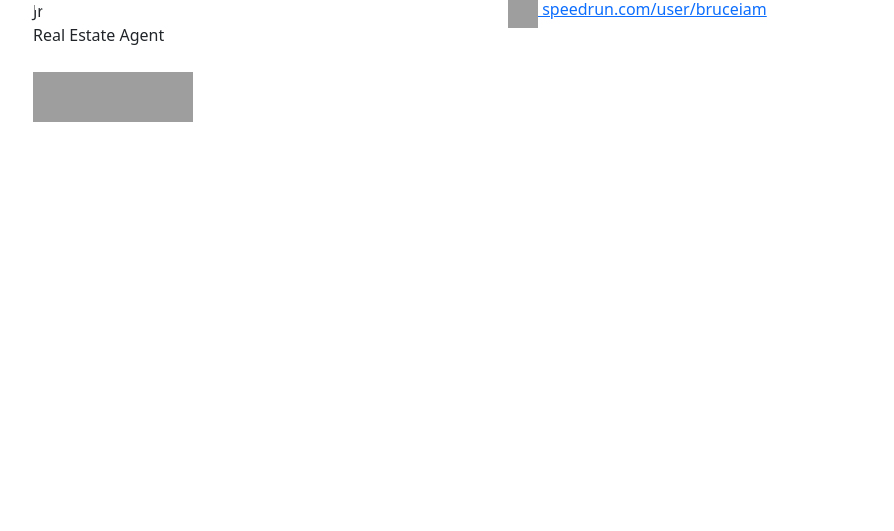
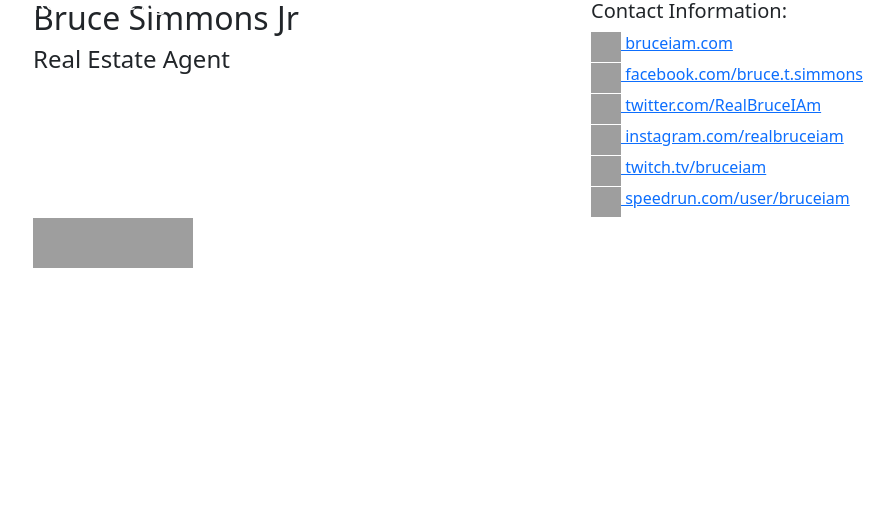
Before and after one commit to Catikia/bruceiamWebProject, a Django app: template templates/example.html in a window 1280 px wide. Shown: the part 126-657 px from the top of the page, without its empty margins (49-943 px from the left). Run offline with Django 3.2, Linux system fonts and the light colour scheme; the template is opened without the code that fills it, so the values that code supplies are empty; grey boxes are pictures that could not be loaded.

Commit message:
corrected divs and order for design on footer.html

```diff
--- a/templates/footer.html
+++ b/templates/footer.html
@@ -6,56 +6,64 @@
           <a class="section-anchor" id="contact"></a>
           <br>
           <div class="row contact"> <!-- Start row for contact area -->
+            <div class="col-12"> <!-- Start column size 12 -->
+              {% load static %}
+                  <img src="{% static 'bruceiamWebProject/media/myhomegroup-clearbg-blackgray-315-100.png' %}" alt="My Home Group" width="315" height="100" class="d-inline-block align-text-top"/>
 
-            <div class="col-sm-5"> <!-- Start column size 5 / 4 -->
-              {% load static %}
-              <img src="{% static 'bruceiamWebProject/media/myhomegroup-clearbg-blackgray-315-100.png' %}" alt="My Home Group" width="315" height="100" class="d-inline-block align-text-top"/>
-              Bruce Simmons Jr
-              <div class="navbar-brand2" id="brand2">Real Estate Agent</div>
-              <br>
-              {% load static %}
-                <img src="{% static 'bruceiamWebProject/media/mls-eho-black-160-50.png' %}" alt="Realtor - Multiple Listing Service - Equal Housing Opportunity" width="160" height="50" class="d-inline-block align-text-top"/>
-              <!--  <h4>Contact: Cat</h4>-->
-            </div><!-- End column size 5 -->
+          </div> <!-- End Row -->
+          <div class="row"> <!-- Start row for bottom logo -->
 
-            <div class="col-sm-7" id="socials"> <!-- Start column size 7 / 8 -->
-                <h4>Contact Information:</h4>
+            <div class="col-md-6"> <!-- Start column size 4 -->
+                <h2>Bruce Simmons Jr</h2>
+                <h4>Real Estate Agent</h4>
+            </div><!-- End column size 4 -->
+
+
+            <div class="col-md-6" id="socials"> <!-- Start column size 7 / 8 -->
+                <h5>Contact Information:</h5>
 
                 <!-- Adds social icons -->
                 <a id="emailme" href="mailto:bruce@bruceiam.com" target="_blank">
                     {% load static %}
                         <img src="{% static 'bruceiamWebProject/media/email-30-blackbg-white.png' %}" alt="bruce@bruceiam.com" width="30" height="30" class="d-inline-block align-text-top"/>
                     bruceiam.com
-                </a>
+                </a><br>
                 <a id="facebook" href="https://www.facebook.com/bruce.t.simmons" target="_blank">
                     {% load static %}
                         <img src="{% static 'bruceiamWebProject/media/facebook-30-bluebg-white.png' %}" alt="facebook.com/bruce.t.simmons" width="30" height="30" class="d-inline-block align-text-top"/>
                     facebook.com/bruce.t.simmons
-                </a>
+                </a><br>
                 <a id="twitter" href="https://twitter.com/RealBruceIAm" target="_blank">
                     {% load static %}
                         <img src="{% static 'bruceiamWebProject/media/twitter-30-bluebg-white.png' %}" alt="twitter.com/RealBruceIAm" width="30" height="30" class="d-inline-block align-text-top"/>
                     twitter.com/RealBruceIAm
-                </a>
+                </a><br>
                 <a id="instagram" href="https://www.instagram.com/realbruceiam" target="_blank">
                     {% load static %}
                         <img src="{% static 'bruceiamWebProject/media/instagram-30-blackbg-color.png' %}" alt="instagram.com/realbruceiam" width="30" height="30" class="d-inline-block align-text-top"/>
                     instagram.com/realbruceiam
-                </a>
+                </a><br>
                 <a id="twitch" href="https://www.twitch.tv/bruceiam" target="_blank">
                     {% load static %}
                         <img src="{% static 'bruceiamWebProject/media/twitch-30-blackbg-color.png' %}" alt="twitch.tv/bruceiam" width="30" height="30" class="d-inline-block align-text-top"/>
                     twitch.tv/bruceiam
-                </a>
+                </a><br>
                 <a id="speedrun" href="https://www.speedrun.com/user/bruceiam" target="_blank">
                     {% load static %}
                         <img src="{% static 'bruceiamWebProject/media/speedrun-30-blackbg-color.png' %}" alt="speedrun.com/user/bruceiam" width="30" height="30" class="d-inline-block align-text-top"/>
                     speedrun.com/user/bruceiam
-                </a>
+                </a><br>
 
             </div><!-- End column size 7 / 8 -->
 
           </div> <!-- End Row for contact area -->
+          <div class="row"> <!-- Start row for bottom logo -->
+              <div class="col-12"> <!-- Start column size 12 -->
+                  {% load static %}
+                      <img src="{% static 'bruceiamWebProject/media/mls-eho-black-160-50.png' %}" alt="Realtor - Multiple Listing Service - Equal Housing Opportunity" width="160" height="50" class="d-inline-block align-text-top"/>
+              </div><!-- End column size 12 -->
+          </div> <!-- End Row for bottom logo area -->
+
       </div> <!--end container row -->
       <br>
     </div> <!-- End div container for contact area -->
```
